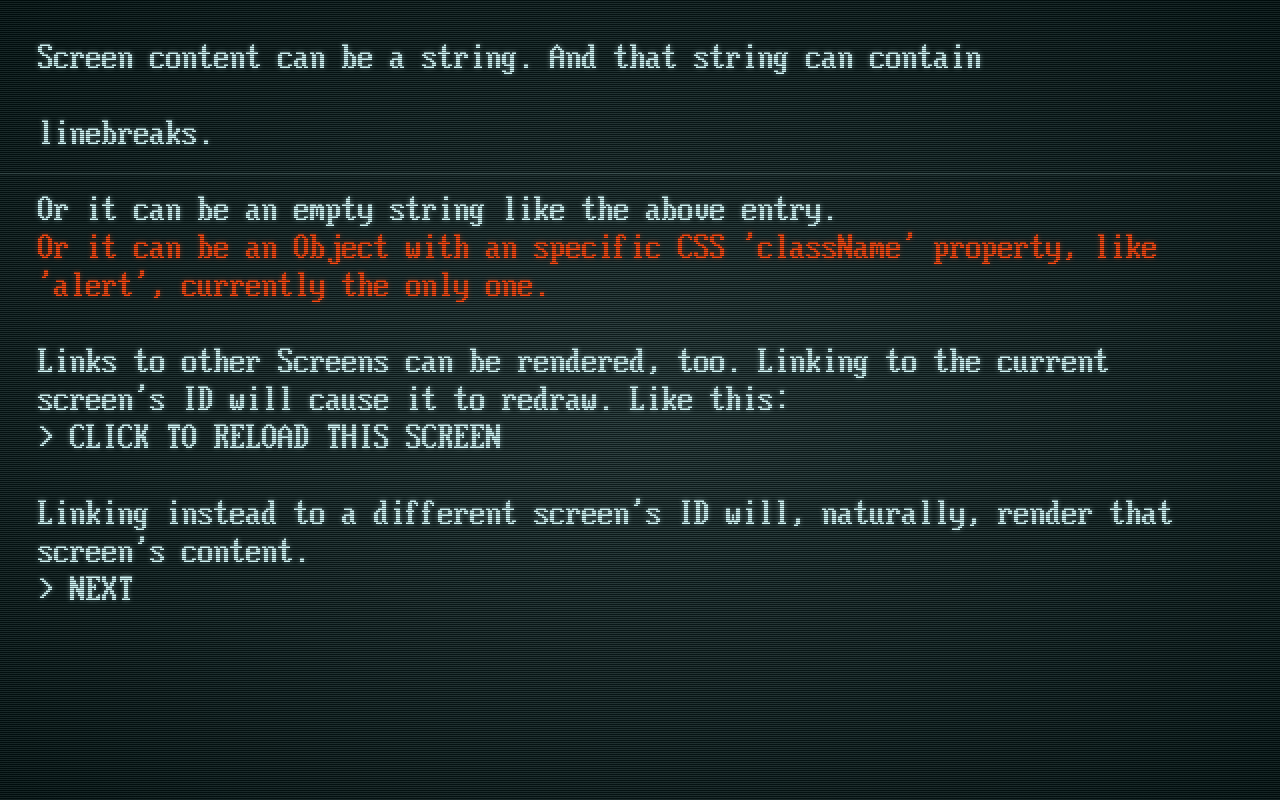
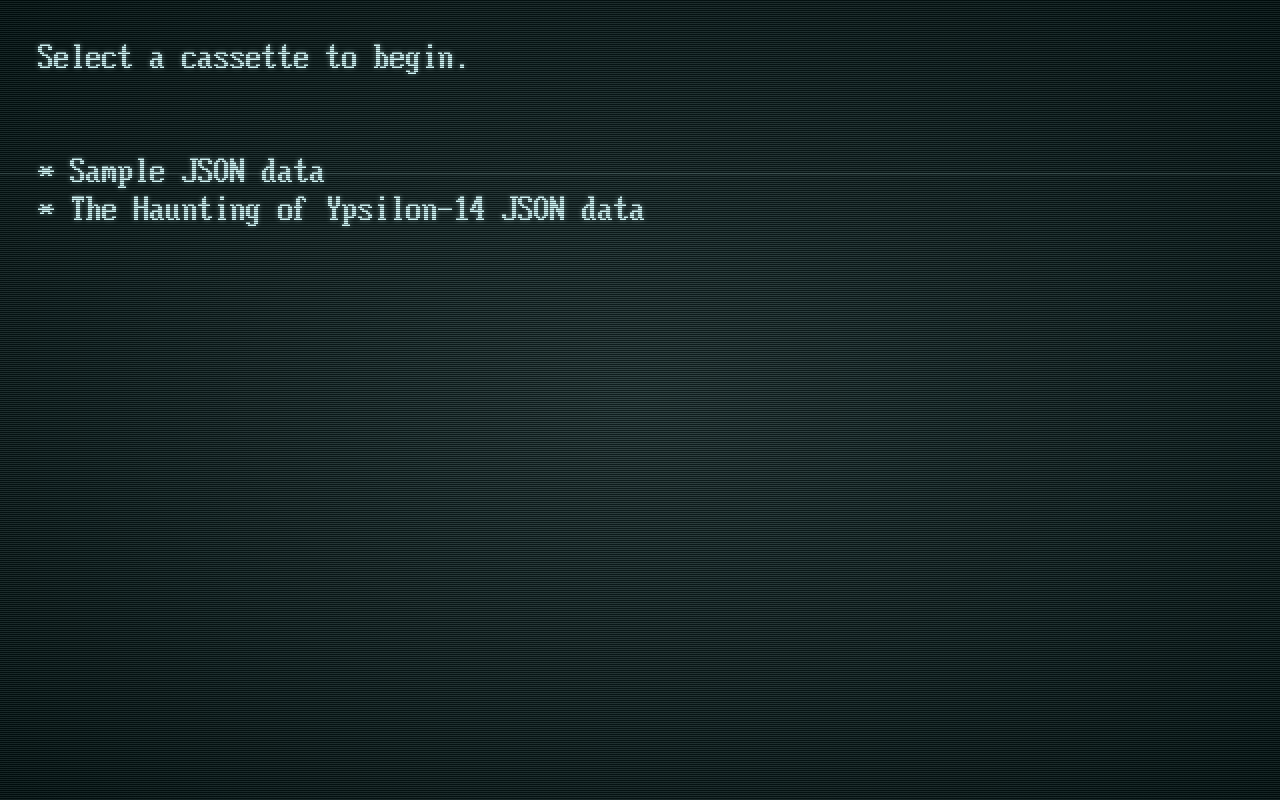
Before and after one commit to troygoode/cathode-ray, a Next.js app: page / in a window 1280 px wide. Built offline with nearby package versions, Linux system fonts and the light colour scheme.

Commit message:
can choose which cassette to load from home screen

```diff
--- a/src/app/page.tsx
+++ b/src/app/page.tsx
@@ -1,10 +1,9 @@
-import Phosphor from "@/components/Phosphor";
+import CassetteSelector from "@/components/CassetteSelector";
 import * as cassetteLibrary from "@/cassettes";
 import loadCassettes from "@/utils/load-cassettes";
 
 const cassettes = loadCassettes(cassetteLibrary);
-const cassette = cassettes[0].value;
 
 export default function Home() {
-  return <Phosphor cassette={cassette} />;
+  return <CassetteSelector cassettes={cassettes} />;
 }
--- a/src/cassettes/sample.ts
+++ b/src/cassettes/sample.ts
@@ -1,7 +1,7 @@
 import type { ICassette } from "@/cassette";
 
 const json: ICassette = {
-  config: {
+  meta: {
     name: "Sample JSON data",
     author: "@redhg",
   },
--- a/src/cassettes/ypsilon14.ts
+++ b/src/cassettes/ypsilon14.ts
@@ -1,7 +1,7 @@
 import type { ICassette } from "@/cassette";
 
 const json: ICassette = {
-  config: {
+  meta: {
     name: "The Haunting of Ypsilon-14 JSON data",
     author: "@redhg",
     comment:
--- /dev/null
+++ b/src/components/CassetteSelector/index.tsx
@@ -0,0 +1,55 @@
+"use client";
+
+import { ICassette, TScriptScreenContent } from "@/cassette";
+import Phosphor from "@/components/Phosphor";
+import { encode } from "@/utils/hex";
+
+type TProps = {
+  cassettes: ICassette[];
+};
+
+function generateCassetteSelectionList(
+  cassettes: ICassette[]
+): TScriptScreenContent[] {
+  return cassettes.map((cassette) => {
+    return {
+      type: "link",
+      target: {
+        type: "href",
+        target: `/c/${encode(cassette.meta.name)}`,
+      },
+      text: `* ${cassette.meta.name}`,
+    };
+  });
+}
+
+function createMetaCassette(cassettes: ICassette[]): ICassette {
+  const intro: TScriptScreenContent = {
+    type: "text",
+    text: "Select a cassette to begin.",
+  };
+  const content: TScriptScreenContent[] = [
+    intro,
+    "\n",
+    generateCassetteSelectionList(cassettes),
+  ].flat();
+
+  return {
+    meta: {
+      name: "Meta",
+      author: "AUTO-GENERATED",
+    },
+    screens: [
+      {
+        id: "meta-selection",
+        type: "screen",
+        content,
+      },
+    ],
+  };
+}
+
+export default function CassetteSelector({ cassettes }: TProps) {
+  const cassette = createMetaCassette(cassettes);
+  return <Phosphor cassette={cassette} />;
+}
--- a/src/components/Link/index.tsx
+++ b/src/components/Link/index.tsx
@@ -1,4 +1,5 @@
 import type { IScriptScreenContentLinkTarget } from "@/cassette";
+import NextLink from "next/link";
 import "./style.css";
 
 import React, { FC, useEffect } from "react";
@@ -15,7 +16,7 @@ export interface LinkProps {
   onRendered?: () => void;
 }
 
-const Link: FC<LinkProps> = (props) => {
+const CustomLink: FC<LinkProps> = (props) => {
   const { text, target, className, onClick, onRendered } = props;
   const css = ["__link__", className ? className : null].join(" ").trim();
 
@@ -56,4 +57,27 @@ const Link: FC<LinkProps> = (props) => {
   );
 };
 
+const Link: FC<LinkProps> = (props) => {
+  const targets = Array.isArray(props.target) ? props.target : [props.target];
+  const target = targets[0];
+
+  if (
+    target.hasOwnProperty("type") &&
+    (target as IScriptScreenContentLinkTarget).type === "href"
+  ) {
+    const { text, className } = props;
+    const css = ["__link__", className ? className : null].join(" ").trim();
+    return (
+      <NextLink
+        href={(target as IScriptScreenContentLinkTarget).target}
+        className={css}
+      >
+        {text}
+      </NextLink>
+    );
+  } else {
+    return <CustomLink {...props} />;
+  }
+};
+
 export default Link;
--- a/src/components/Phosphor/index.tsx
+++ b/src/components/Phosphor/index.tsx
@@ -126,13 +126,13 @@ class Phosphor extends Component<PhosphorProps, AppState> {
   }
 
   private _parseDialogs(): void {
+    if (!this._cassette.dialogs?.length) {
+      return;
+    }
+
     const dialogs = this._cassette.dialogs.map((element) => {
       return this._buildDialog(element);
     });
-
-    if (!dialogs.length) {
-      return;
-    }
 
     this.setState({
       dialogs,
@@ -755,9 +755,9 @@ class Phosphor extends Component<PhosphorProps, AppState> {
     }
 
     // otherwise, it's a LinkTarget array
-    const linkTarget = (target as IScriptScreenContentLinkTarget[]).find(
-      (element) => element.shiftKey === shiftKey
-    );
+    const targets = Array.isArray(target) ? target : [target];
+    const linkTarget = targets.find((element) => !element.shiftKey || shiftKey);
+
     if (linkTarget) {
       // perform the appropriate action based on type
       // TODO: type-check the object
--- /dev/null
+++ b/src/utils/hex.ts
@@ -0,0 +1,18 @@
+export function encode(s: string): string {
+  let result = "";
+  for (let i = 0; i < s.length; i++) {
+    result += ("000" + s.charCodeAt(i).toString(16)).slice(-4);
+  }
+  return result;
+}
+
+export function decode(hex: string): string {
+  const hexes = hex.match(/.{1,4}/g) || [];
+  let back = "";
+
+  for (let j = 0; j < hexes.length; j++) {
+    back += String.fromCharCode(parseInt(hexes[j], 16));
+  }
+
+  return back;
+}
--- a/src/utils/load-cassettes.ts
+++ b/src/utils/load-cassettes.ts
@@ -5,11 +5,8 @@ export interface ICassetteEntry {
   value: ICassette;
 }
 
-export default function loadCassettes(foo: object): ICassetteEntry[] {
-  return Object.entries(foo).map(([key, value]): ICassetteEntry => {
-    return {
-      key,
-      value: value as ICassette,
-    };
+export default function loadCassettes(foo: object): ICassette[] {
+  return Object.entries(foo).map(([, value]): ICassette => {
+    return value as ICassette;
   });
 }
```
Also changed, not shown: src/app/c/[key]/page.tsx (added, +23 -0 lines), src/cassette.d.ts (+9 -6 lines).
